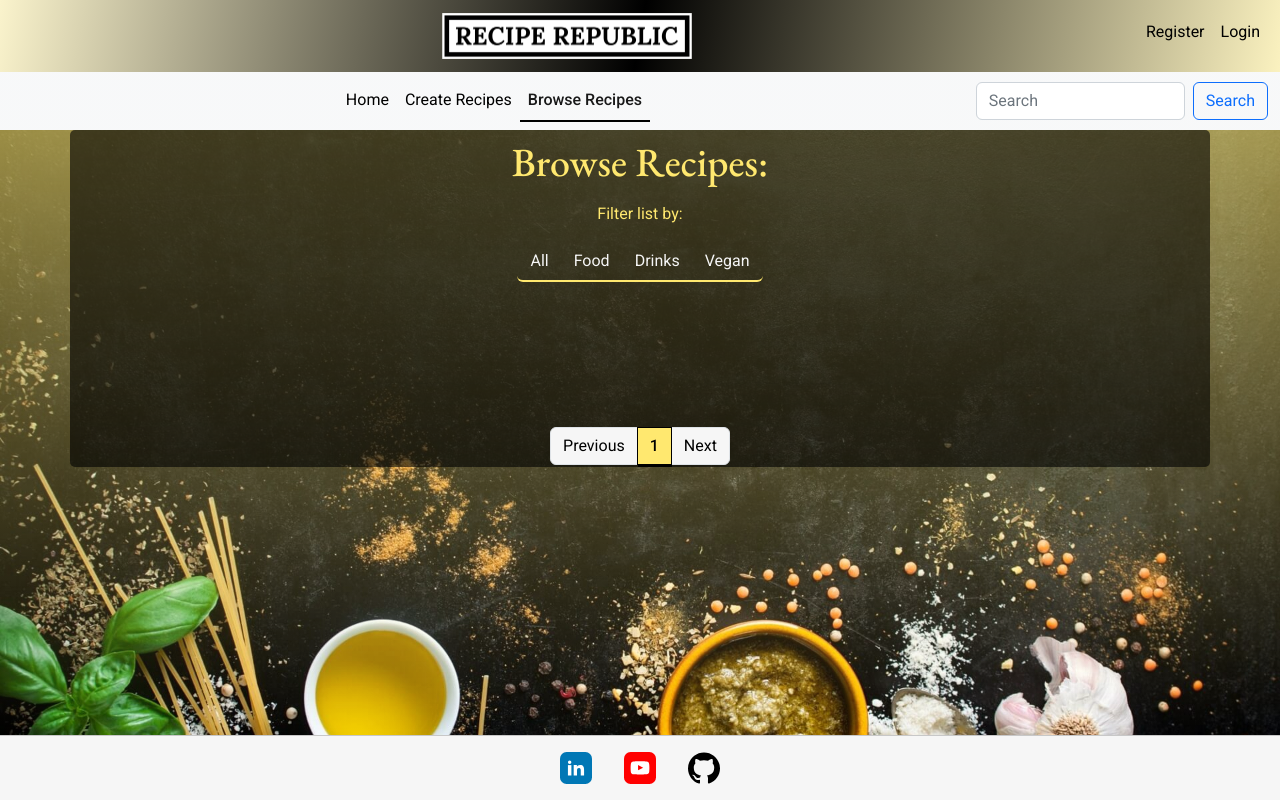
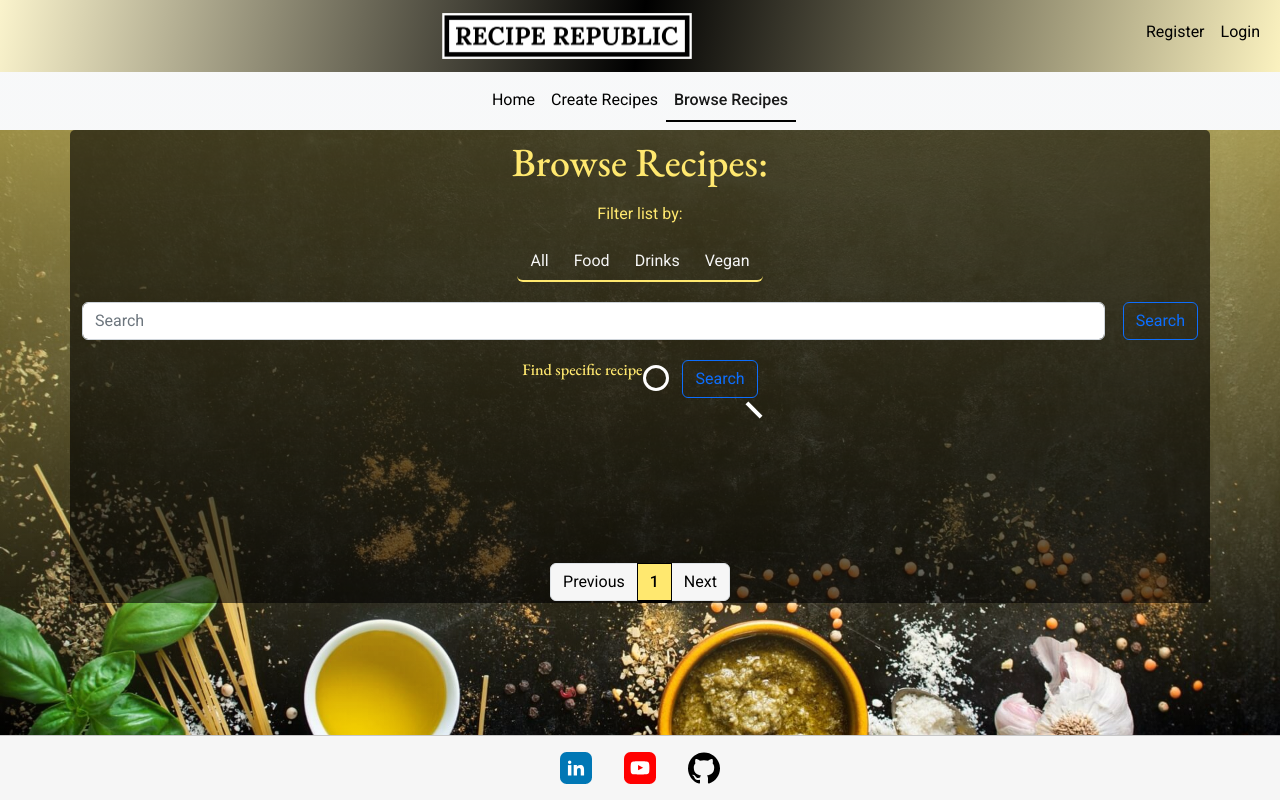
Before and after one commit to PatSvedberg/RecipeRepublic, a Django app: page /recipes/ in a window 1280 px wide. Run offline with Django 3.2, Linux system fonts and the light colour scheme; data that the repository does not hold is empty; parts of the project's set-up code (start-up, migrations or seed data) failed here and were passed over; some libraries are stand-ins or nearby versions.

```diff
--- a/recipe/templates/recipe/recipe_list.html
+++ b/recipe/templates/recipe/recipe_list.html
@@ -15,8 +15,24 @@
                 class="btn {% if category == 'food' %}active{% endif %}">Food</a>
             <a href="{% url 'recipe_list' %}?category=drink"
                 class="btn {% if category == 'drink' %}active{% endif %}">Drinks</a>
-            <a href="{% url 'recipe_list' %}?vegan=yes"
-                class="btn {% if vegan == 'yes' %}active{% endif %}">Vegan</a>
+            <a href="{% url 'recipe_list' %}?vegan=yes" class="btn {% if vegan == 'yes' %}active{% endif %}">Vegan</a>
+        </div>
+    </div>
+    <!--Search bar Form-->
+    <div class="search-container">
+        <form class="d-flex" role="search" method="GET" action="{% url 'recipe_list' %}">
+            <input class="form-control me-2" name="q" type="search" placeholder="Search" aria-label="Search">
+            <button class="btn btn-outline-primary" type="submit">Search</button>
+        </form>
+
+        <div class="flexbox">
+            <form class="search d-flex" role="search" method="GET" action="{% url 'recipe_list' %}">
+              <h6>Find specific recipe </h6>
+              <div>
+                <input name="q" type="search" placeholder="Search . . ." aria-label="Search" required>
+                <button class="btn btn-outline-primary" type="submit">Search</button>
+              </div>
+            </form>
           </div>
     </div>
     <div class="browse-container">
@@ -32,7 +48,8 @@
                         <p class="card-desc">{{ recipe.description }}</p>
                     </div>
                     <div>
-                        <img src="{{ recipe.image.url }}" alt="Image of {{ recipe.title }}" style="width: 100%" class="card__img">
+                        <img src="{{ recipe.image.url }}" alt="Image of {{ recipe.title }}" style="width: 100%"
+                            class="card__img">
                     </div>
                     <a href="{% url 'recipe_view' recipe.id %}" class="card_link">
                         <div class="card__img--hover">
@@ -54,7 +71,8 @@
     <nav aria-label="Page navigation example">
         <ul class="pagination justify-content-center">
             <li class="page-item {% if not page_obj.has_previous %}disabled{% endif %}">
-            <a class="page-link" href="{% if page_obj.has_previous %}?page=1{% endif %}" tabindex="-1" aria-disabled="{% if not page_obj.has_previous %}true{% endif %}">Previous</a>
+                <a class="page-link" href="{% if page_obj.has_previous %}?page=1{% endif %}" tabindex="-1"
+                    aria-disabled="{% if not page_obj.has_previous %}true{% endif %}">Previous</a>
             </li>
             {% for page_num in page_obj.paginator.page_range %}
             <li class="page-item {% if page_obj.number == page_num %}active{% endif %}">
@@ -62,7 +80,8 @@
             </li>
             {% endfor %}
             <li class="page-item {% if not page_obj.has_next %}disabled{% endif %}">
-            <a class="page-link" href="{% if page_obj.has_next %}?page={{ page_obj.next_page_number }}{% endif %}">Next</a>
+                <a class="page-link"
+                    href="{% if page_obj.has_next %}?page={{ page_obj.next_page_number }}{% endif %}">Next</a>
             </li>
         </ul>
     </nav>
--- a/recipe/views.py
+++ b/recipe/views.py
@@ -41,7 +41,7 @@ class RecipeList(ListView):
     template_name = "recipe/recipe_list.html"
     model = Recipe
     context_object_name = "recipes"
-    paginate_by = 2
+    paginate_by = 12
 
     def get_queryset(self):
         queryset = super().get_queryset()
--- a/static/css/style.css
+++ b/static/css/style.css
@@ -264,6 +264,19 @@ a.img-container:hover {
 
 .btn-group {
     border-bottom: 2px solid var(--yellowish);
+}
+
+/* Search Bar */
+.search-container {
+    margin: 20px 0;
+}
+
+.search-container .form-control {
+    flex: 1;
+}
+
+.search-container .btn {
+    margin-left: 10px;
 }
 
 /* Pagination */
@@ -543,3 +556,71 @@ a.img-container:hover {
         text-decoration: none;
     }
 }
+
+
+/* Search bar */
+.flexbox {
+    width: 100%;
+    height: 100%;
+    display: flex;
+    justify-content: center;
+    align-items: center;
+  }
+
+  .search {
+    margin: 20px;
+  }
+
+  .search > h3 {
+    font-weight: normal;
+  }
+
+  .search > h1,
+  .search > h3 {
+    color: white;
+    margin-bottom: 15px;
+  }
+
+  .search > div {
+    display: inline-block;
+    position: relative;
+  }
+
+  .search > div:after {
+    content: "";
+    background: white;
+    width: 4px;
+    height: 20px;
+    position: absolute;
+    top: 40px;
+    right: 2px;
+    transform: rotate(135deg);
+  }
+
+  .search > div > input {
+    color: white;
+    font-size: 16px;
+    background: transparent;
+    width: 25px;
+    height: 25px;
+    padding: 10px;
+    border: solid 3px white;
+    outline: none;
+    border-radius: 35px;
+    transition: width 0.5s;
+  }
+
+  .search > div > input::placeholder {
+    color: #efefef;
+    opacity: 0;
+    transition: opacity 150ms ease-out;
+  }
+
+  .search > div > input:focus::placeholder {
+    opacity: 1;
+  }
+
+  .search > div > input:focus,
+  .search > div > input:not(:placeholder-shown) {
+    width: 250px;
+  }
--- a/templates/includes/header.html
+++ b/templates/includes/header.html
@@ -61,11 +61,6 @@
             <div>
 
             </div>
-            <!--Search bar Form-->
-            <form class="d-flex" role="search" method="GET" action="{% url 'recipe_list' %}">
-                <input class="form-control me-2" name="q" type="search" placeholder="Search" aria-label="Search">
-                <button class="btn btn-outline-primary" type="submit">Search</button>
-            </form>
         </div>
         </div>
     </nav>
```
Also changed, not shown: README.md. Lines whose indentation alone changed are shown as unchanged.
